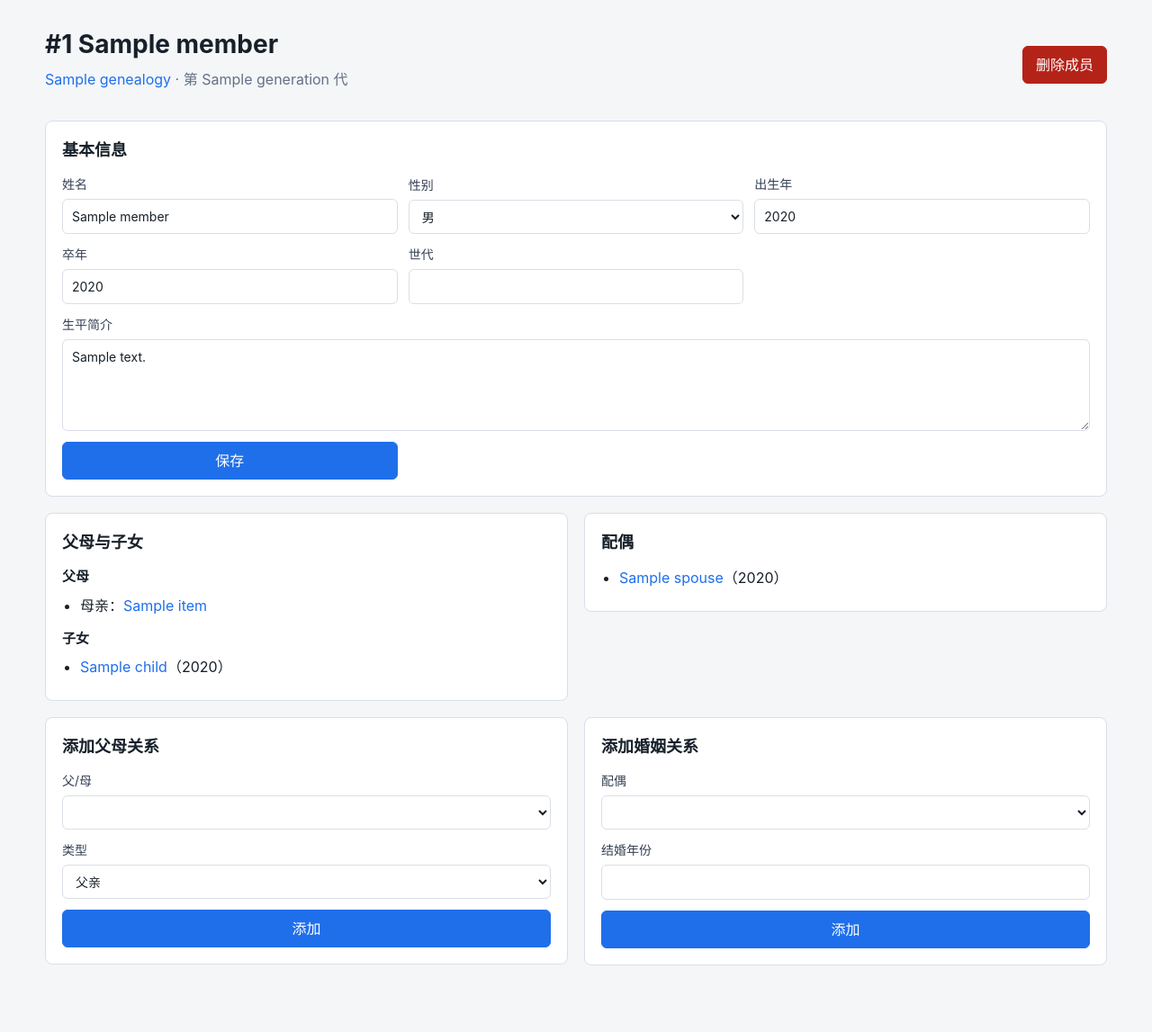
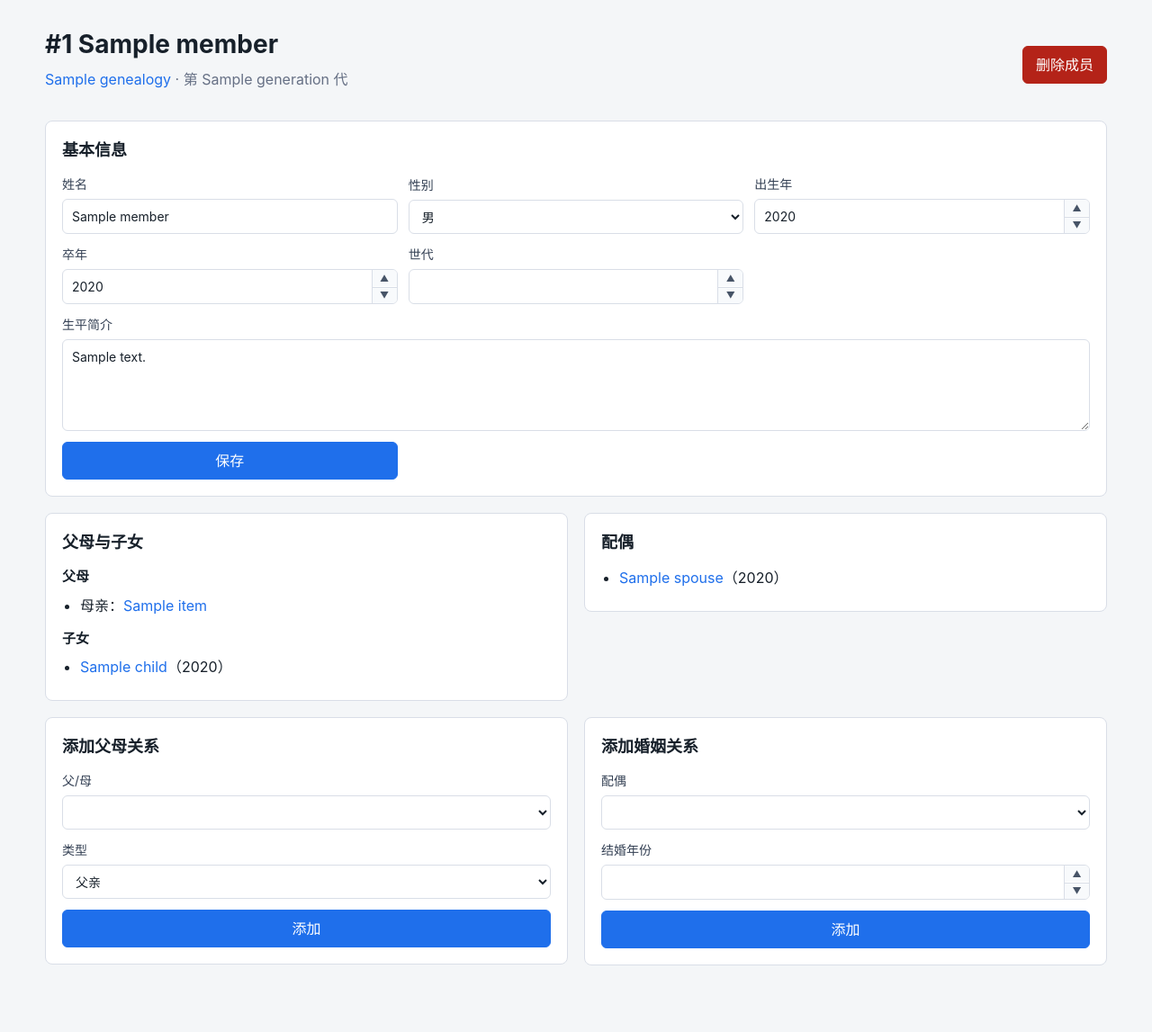
Before and after one commit to Moon-Run/Genealogy-System, a Flask app: template templates/member.html in a window 1280 px wide. Shown: the part 56-1203 px from the top of the page at 90% size. Run offline with Flask 3, Linux system fonts and the light colour scheme; the template is opened without the code that fills it: most values are stand-ins (such as "Sample title", 1, 10 or a date in 2020); lists and menus that the app fills with data are empty.

Commit message:
fix：箭头朝向的小问题

```diff
--- a/static/style.css
+++ b/static/style.css
@@ -195,6 +195,56 @@ textarea {
     color: var(--ink);
     font: inherit;
     background: #ffffff;
+}
+
+input[type="number"] {
+    appearance: textfield;
+    padding-right: 34px;
+}
+
+input[type="number"]::-webkit-outer-spin-button,
+input[type="number"]::-webkit-inner-spin-button {
+    margin: 0;
+    appearance: none;
+}
+
+.number-stepper {
+    position: relative;
+    display: block;
+    width: 100%;
+}
+
+.number-stepper-controls {
+    position: absolute;
+    top: 1px;
+    right: 1px;
+    bottom: 1px;
+    display: grid;
+    width: 28px;
+    border-left: 1px solid var(--line);
+    overflow: hidden;
+    border-radius: 0 5px 5px 0;
+}
+
+.number-stepper-button {
+    min-height: 0;
+    height: 18px;
+    border: 0;
+    border-radius: 0;
+    padding: 0;
+    background: #f8fafc;
+    color: #475467;
+    font-size: 10px;
+    line-height: 1;
+}
+
+.number-stepper-button + .number-stepper-button {
+    border-top: 1px solid var(--line);
+}
+
+.number-stepper-button:hover {
+    background: #eef5ff;
+    color: var(--primary-dark);
 }
 
 textarea {
```
Also changed, not shown: templates/base.html (+61 -0 lines).
